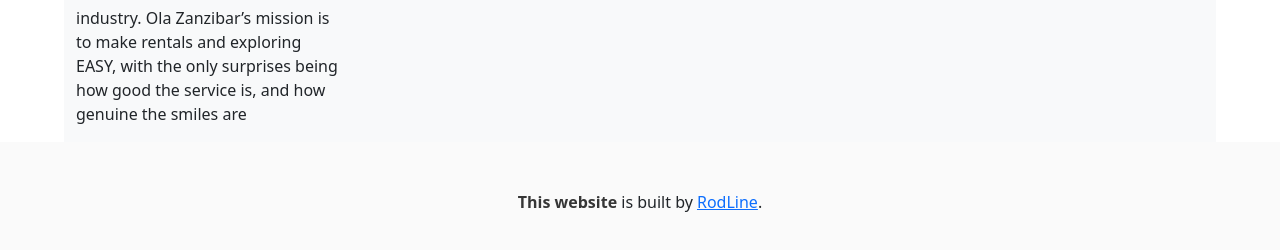
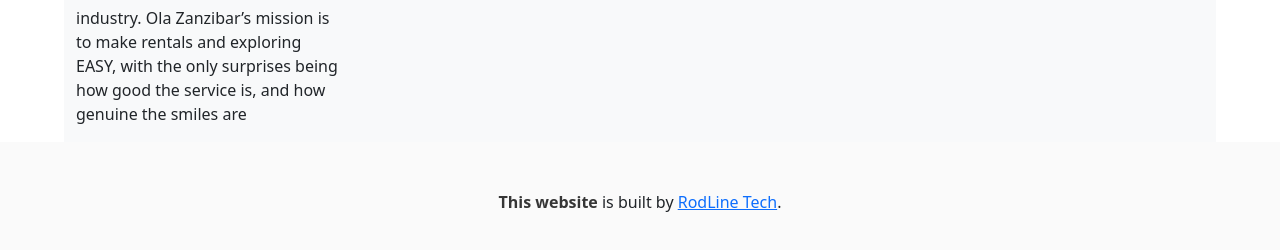
Before and after one commit to Rodgence/Ola-car-rental-website-, a plain HTML site: page Ola zanzibar cars/index.html in a window 1280 px wide. Shown: the part 3612-3862 px from the top of the page. Drawn offline with nearby package versions, Linux system fonts and the light colour scheme.

Commit message:
Update index.html

```diff
--- a/Ola zanzibar cars/index.html
+++ b/Ola zanzibar cars/index.html
@@ -491,7 +491,7 @@
    <footer class="footer">
     <div class="content has-text-centered">
       <p>
-        <strong>This website</strong> is built by <a href="https://rodgence.com">RodLine</a>.
+        <strong>This website</strong> is built by <a href="https://rodgence.com">RodLine Tech</a>.
 
       </p>
     </div>
```
